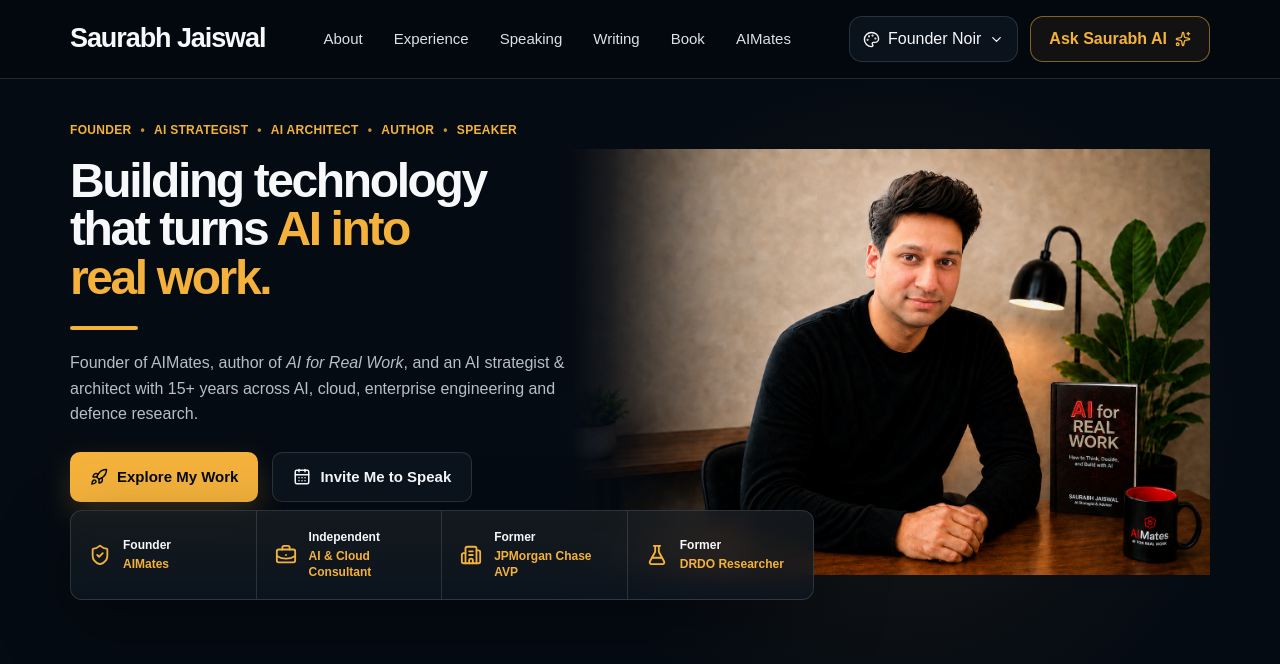
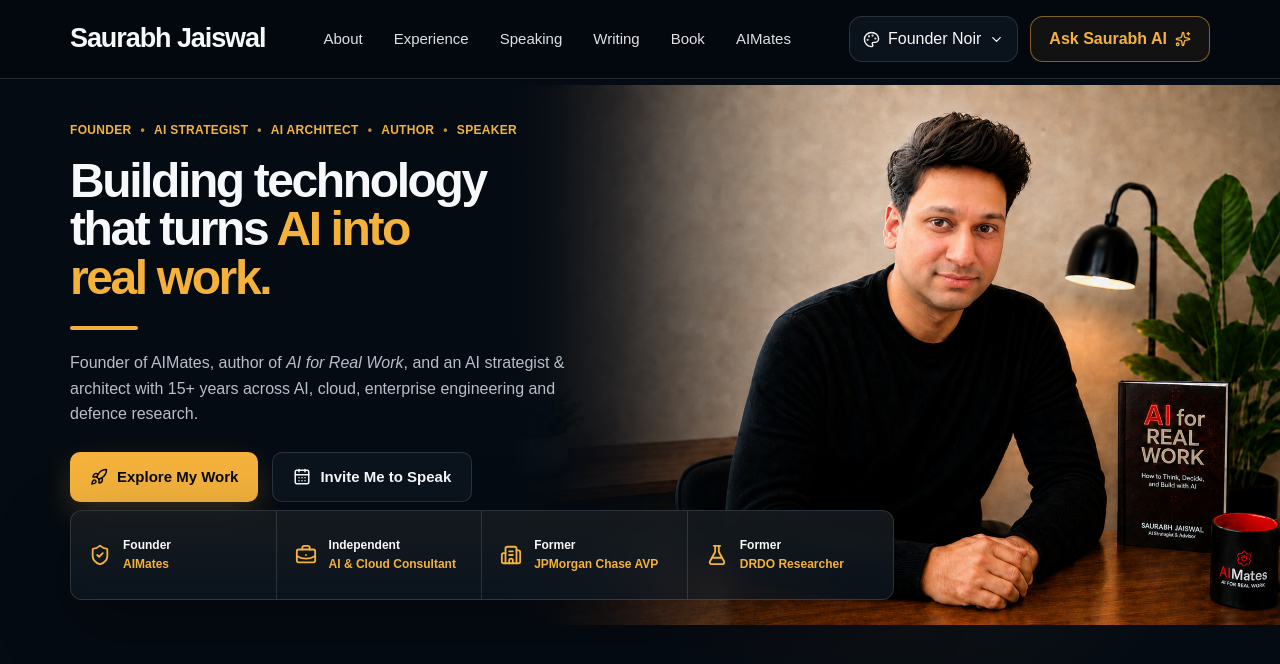
Before and after one commit to saurabh3737/saurabhjaiswal-website, a Next.js app: page / in a window 1280 px wide. Shown: the top 664 px of the page. Built offline with nearby package versions, Linux system fonts and the light colour scheme.

Commit message:
expanded the hero iame to fill whole frame, now its matching the mock up

```diff
--- a/src/styles/hero.css
+++ b/src/styles/hero.css
@@ -206,28 +206,18 @@
 .hero-composition {
   position: absolute;
 
-  top: 70px;
-  right: 0;
-  bottom: 8px;
-  left: -24px;
+  top: 6px;
+  right: -110px;
+  bottom: 0;
+  left: -85px;
 
   overflow: hidden;
 }
 
-/*
- * IMPORTANT:
- * contain keeps the full composed image visible:
- *
- * face + book + lamp + plant + mug
- *
- * so nothing gets cropped at 100% zoom.
- */
 .hero-composition-image {
   object-fit: contain;
-
-  object-position: 97% top;
+  object-position: right top;
 }
-
 /*
  * Fade only enough of the left side
  * to merge the photograph into the page.
@@ -237,7 +227,6 @@
  */
 .hero-composition-left-fade {
   position: absolute;
-
   inset: 0;
 
   z-index: 2;
@@ -248,11 +237,12 @@
     linear-gradient(
       90deg,
       var(--background) 0%,
-      rgba(5, 11, 19, 0.84) 6%,
-      rgba(5, 11, 19, 0.48) 14%,
-      rgba(5, 11, 19, 0.16) 23%,
-      rgba(5, 11, 19, 0.03) 31%,
-      transparent 39%
+      rgba(5, 11, 19, 0.96) 5%,
+      rgba(5, 11, 19, 0.78) 13%,
+      rgba(5, 11, 19, 0.42) 23%,
+      rgba(5, 11, 19, 0.14) 33%,
+      rgba(5, 11, 19, 0.02) 42%,
+      transparent 50%
     );
 }
 
@@ -265,15 +255,16 @@
 
   z-index: 2;
 
-  height: 55px;
+  height: 110px;
 
   pointer-events: none;
 
   background:
     linear-gradient(
       to bottom,
-      transparent,
-      var(--background)
+      transparent 0%,
+      rgba(5, 11, 19, 0.18) 35%,
+      var(--background) 100%
     );
 }
 
@@ -305,12 +296,12 @@ html[data-theme="executive-light"]
   z-index: 20;
 
   width: min(
-     900px,
-     calc(100% + 220px)
+    980px,
+    calc(100% + 300px)
   );
 
   margin-top: 8px;
-   margin-right: -220px;
+  margin-right: -300px;
 
   display: grid;
   grid-template-columns: repeat(4, 1fr);
@@ -327,6 +318,7 @@ html[data-theme="executive-light"]
     var(--surface);
 
   box-shadow: var(--shadow);
+
   backdrop-filter: blur(15px);
 }
 
```
Lines whose indentation alone changed are shown as unchanged.
